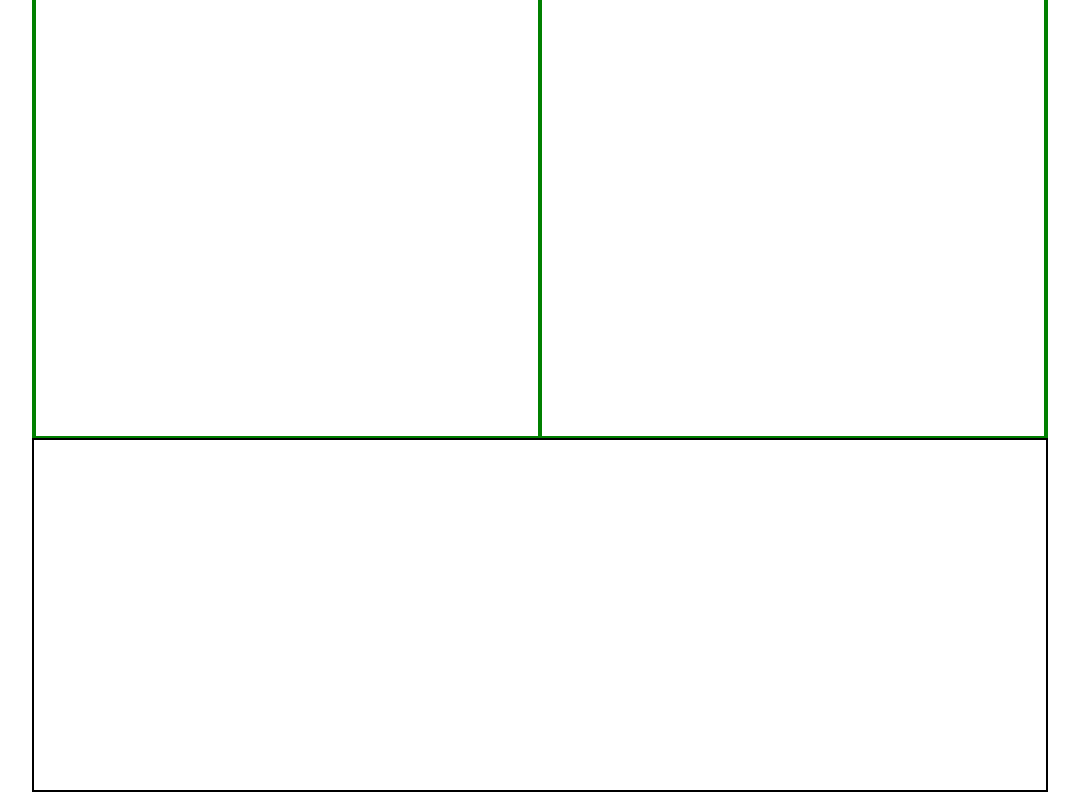
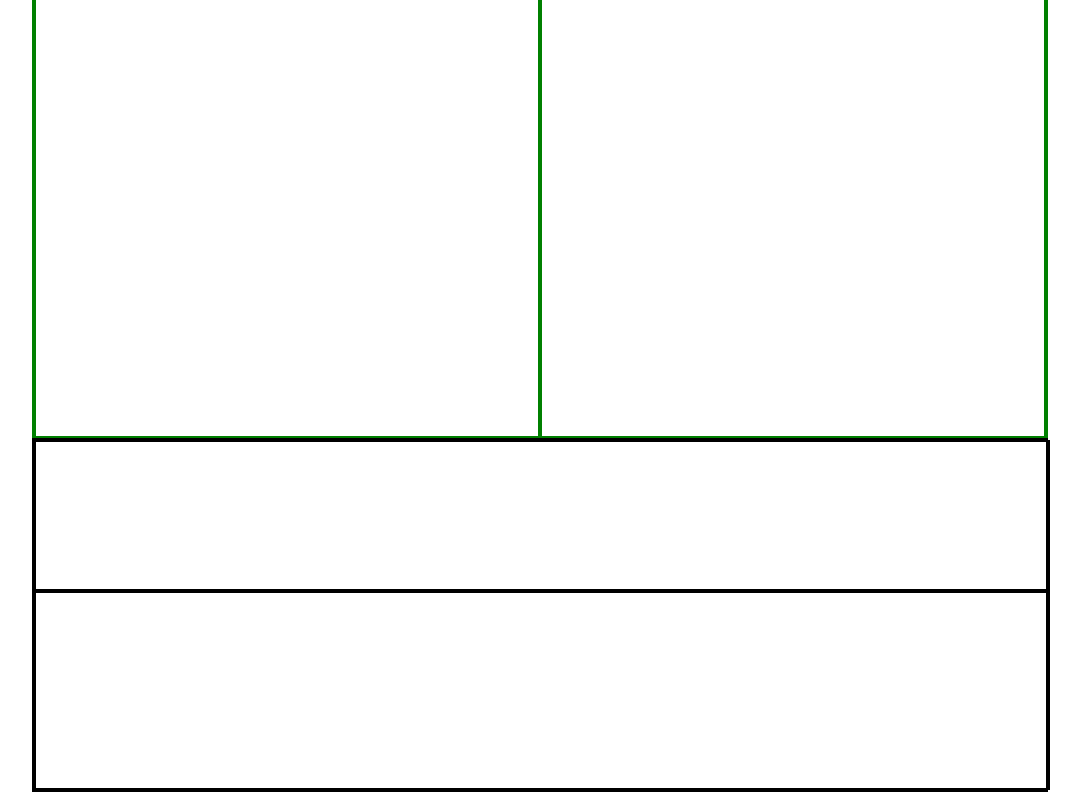
Before and after one commit to Simone-Corso/proj-html-vuejs, a Vue app: page / in a window 1280 px wide. Shown: the part 3190-3990 px from the top of the page, without its empty margins (100-1181 px from the left). Built offline with nearby package versions, Linux system fonts and the light colour scheme.

Commit message:
ho inserito tutto in modo corretto con border black i due container sia per il title e brand

```diff
--- a/src/components/AppMain.vue
+++ b/src/components/AppMain.vue
@@ -119,6 +119,21 @@ export default {
         height: 350px;
         width: 80%;
         border: 2px solid black;
+        display: flex;
+        align-content: center;
+        flex-direction: column;
+
+    }
+    .container-title-brand{
+        height: 150px;
+        width: 100%;
+        border: 2px solid black;
+
+    }
+    .container-different-brand{
+        height: 200px;
+        width: 100%;
+        border: 2px solid black;
 
     }
 </style>
```
